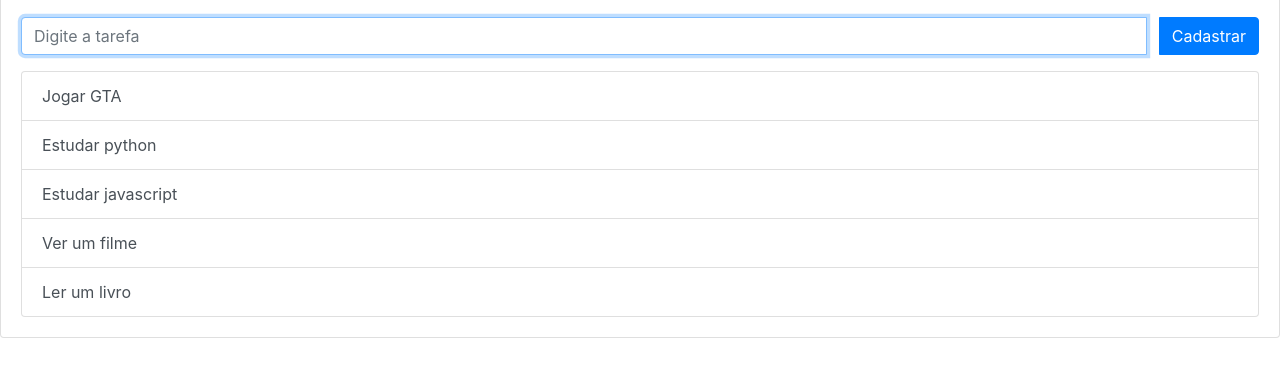
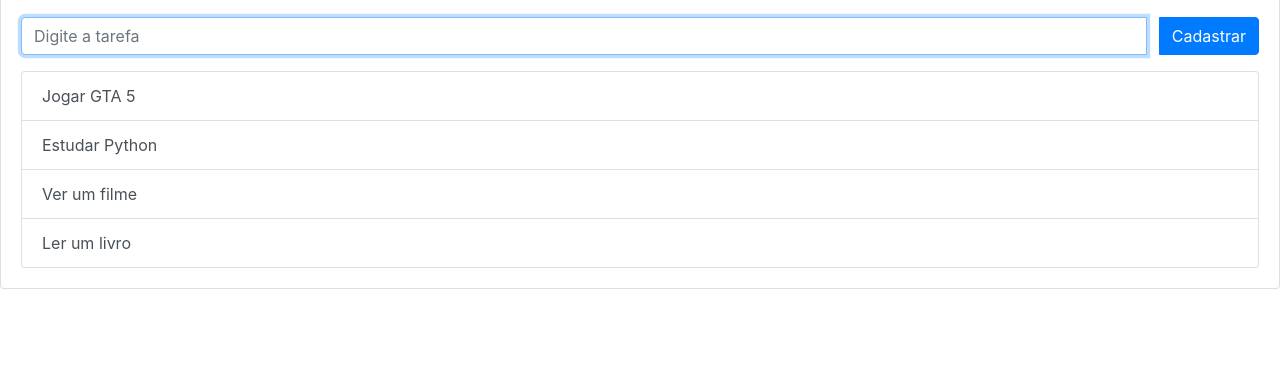
Before and after one commit to RogerioFernandes/lista-de-tarefas, a plain HTML site: page index.html in a window 1280 px wide. Shown: the part 67-444 px from the top of the page. Drawn offline with nearby package versions, Linux system fonts and the light colour scheme.

Commit message:
foi referenciado os elementos html, criado um vetor com uma lista de tarefas e uma função que renderiza os itens desse vetor na tela como itens da lista

```diff
--- a/index.html
+++ b/index.html
@@ -4,8 +4,8 @@
     <meta charset="UTF-8">
     <meta http-equiv="X-UA-Compatible" content="IE=edge">
     <meta name="viewport" content="width=device-width, initial-scale=1.0">
-    <title>Cadastro de tarefas V 1.0</title>
     <link rel="stylesheet" href="https://cdn.jsdelivr.net/npm/bootstrap@4.6.1/dist/css/bootstrap.min.css">
+    <title>Cadastro de tarefas</title>
 </head>
 <body>
     <div class="conteiner">
@@ -19,11 +19,7 @@
                     </div>
                 </div>
                 <ul id="lista" class="list-group"> <!-- cria a lista -->
-                    <li class="list-group-item list-group-item-action">Jogar GTA</li> <!-- cria os itens da lista -->
-                    <li class="list-group-item list-group-item-action">Estudar python</li>
-                    <li class="list-group-item list-group-item-action">Estudar javascript</li>
-                    <li class="list-group-item list-group-item-action">Ver um filme</li>
-                    <li class="list-group-item list-group-item-action">Ler um livro</li>
+
                 </ul>
             </div>
         </div>
--- a/js/index.js
+++ b/js/index.js
@@ -0,0 +1,41 @@
+// 1 - referenciar o imput
+let input = document.getElementsByName("tarefa");
+// 2 - referenciar o button
+let botao = document.getElementById('botao');
+// 3 - referenciar a lista
+let lista = document.getElementById("lista");
+
+/*
+<li class="list-group-item list-group-item-action">Jogar GTA</li>
+<li class="list-group-item list-group-item-action">Estudar python</li>
+<li class="list-group-item list-group-item-action">Estudar javascript</li>
+<li class="list-group-item list-group-item-action">Ver um filme</li>
+<li class="list-group-item list-group-item-action">Ler um livro</li> */
+
+let tarefas = [
+    'Jogar GTA 5',
+    'Estudar Python',
+    'Ver um filme',
+    'Ler um livro'
+];
+
+// renderizando a lista de tarefas
+function renderizarTarefas()
+{
+    for(tarefa of tarefas) // para cada tarefa da lista de tarefas faça...
+    {
+        // criaro item da lista
+        let itemLista = document.createElement('li');
+        // adicionar classes no item da lista
+        itemLista.setAttribute('class', 'list-group-item list-group-item-action');
+        // criar um texto filho da lista
+        let itemTexto = document.createTextNode(tarefa);
+        // adicionar o texto no item da lista
+        itemLista.appendChild(itemTexto);
+        // adicionar o item da lista na lista
+        lista.appendChild(itemLista);
+    }
+}
+
+// executando a função para renderizar as tarefas
+renderizarTarefas();
```
